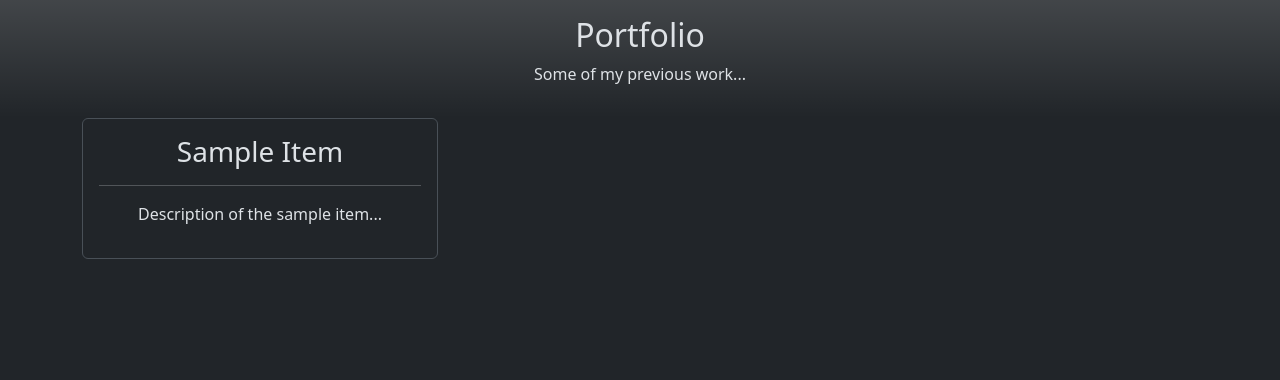
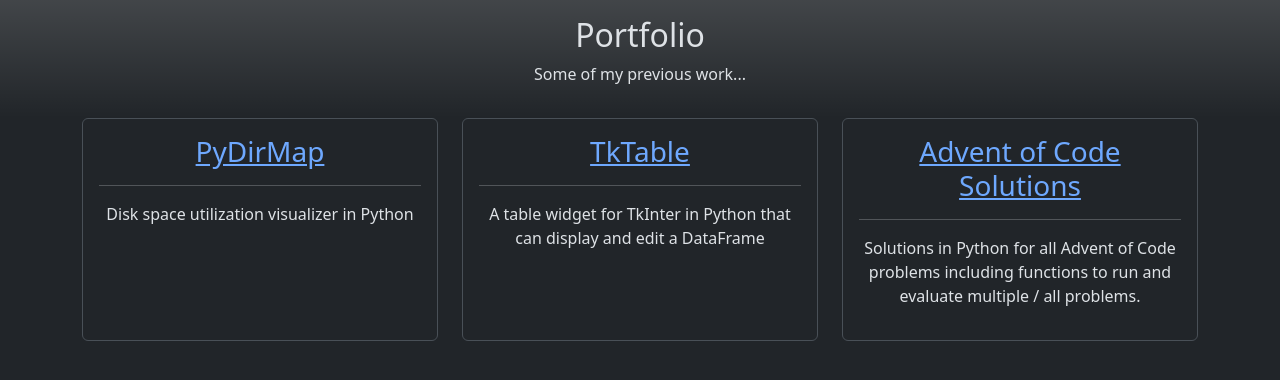
Before and after one commit to matthewmisiaszek/mszek.com, a plain HTML site: page portfolio.html in a window 1280 px wide. Drawn offline with nearby package versions, Linux system fonts and the light colour scheme.

Commit message:
Update portfolio.html

```diff
--- a/portfolio.html
+++ b/portfolio.html
@@ -25,9 +25,25 @@
   	    <div class="row row-cols-1 row-cols-md-3 g-4" style="display:flex; flex-wrap:wrap;">
     	  <div class="col">
     	    <div class="p-3 border rounded" style="height:100%;">
-      			  <h3>Sample Item</h3><hr>
+			  <h3><a href=https://github.com/matthewmisiaszek/PyDirMap>PyDirMap</a></h3><hr>
 			  <p>
-      				  Description of the sample item...
+				  Disk space utilization visualizer in Python
+			  </p>
+			</div>
+		  </div>
+		  <div class="col">
+			<div class="p-3 border rounded" style="height:100%;">
+			  <h3><a href=https://github.com/matthewmisiaszek/TkTable>TkTable</a></h3><hr>
+			  <p>
+				  A table widget for TkInter in Python that can display and edit a DataFrame
+			  </p>
+			</div>
+		  </div>
+		  <div class="col">
+			<div class="p-3 border rounded" style="height:100%;">
+			  <h3><a href=https://github.com/matthewmisiaszek/aoc_solves>Advent of Code Solutions</a></h3><hr>
+			  <p>
+				  Solutions in Python for all Advent of Code problems including functions to run and evaluate multiple / all problems.
 			  </p>
 			</div>
 		  </div>
```
Lines whose indentation alone changed are shown as unchanged.
